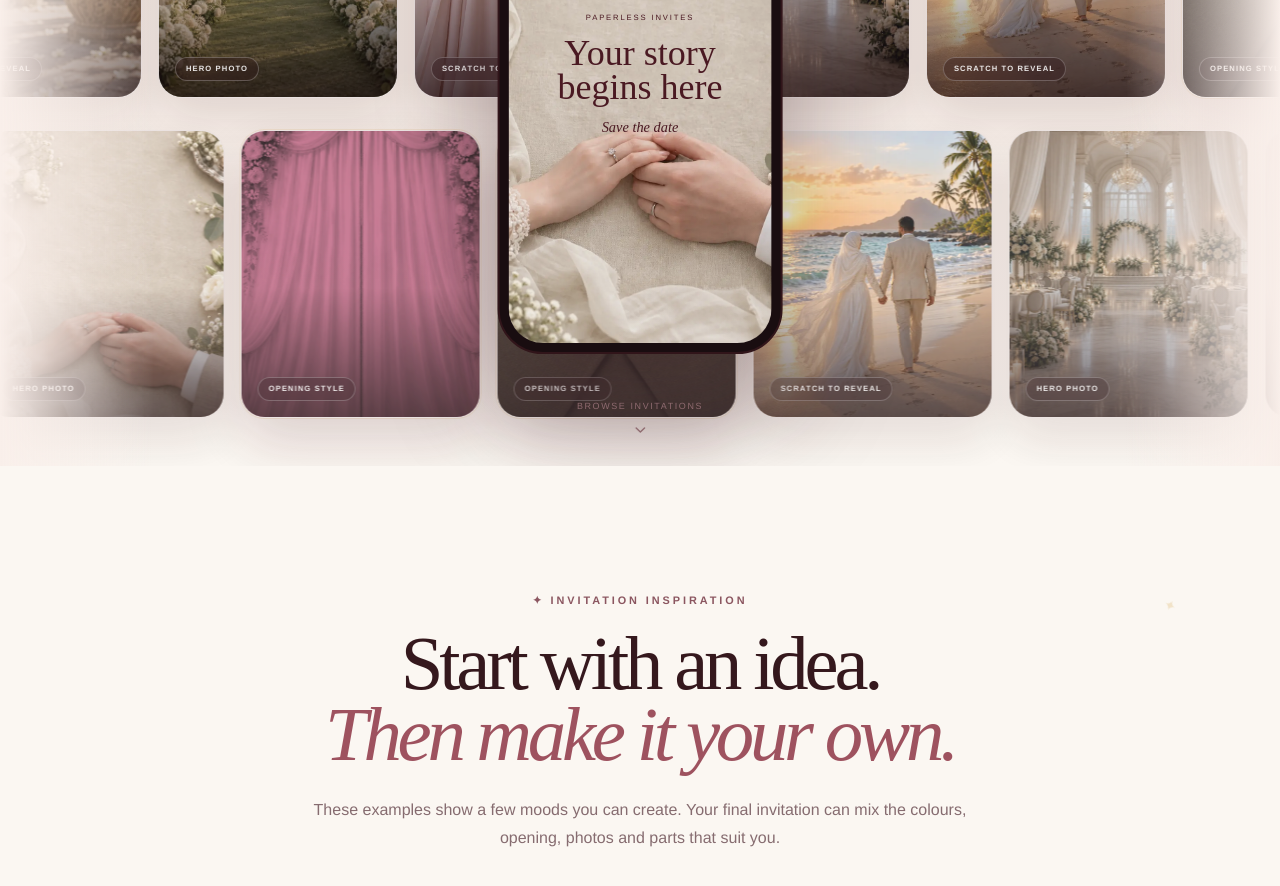
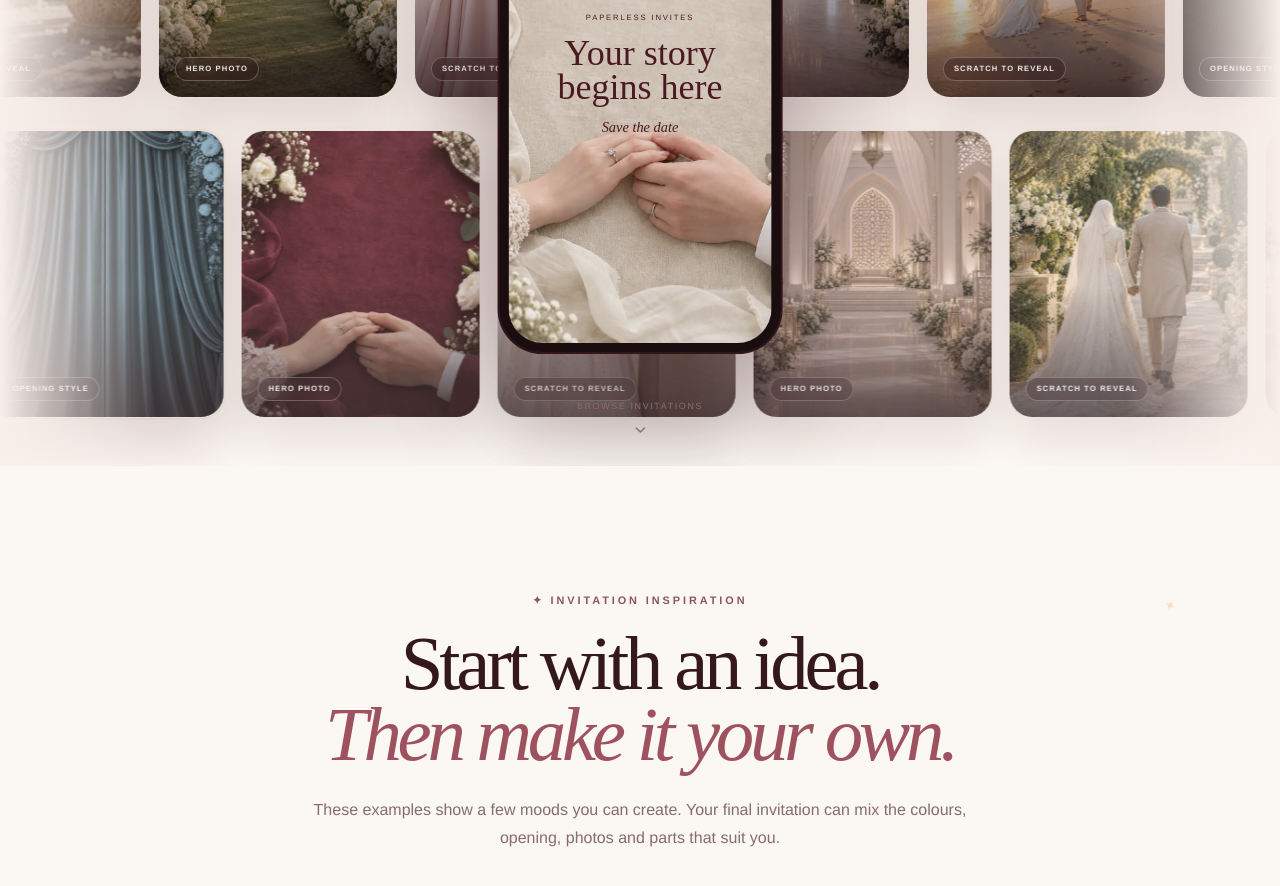
Before and after one commit to Ir-faan/Event-Invitation, a Next.js app: page / in a window 1280 px wide. Shown: the part 960-1846 px from the top of the page. Built offline with nearby package versions, Linux system fonts and the light colour scheme.

Commit message:
Use distinct images across landing marquee rows

```diff
--- a/components/landing-experience-refresh.tsx
+++ b/components/landing-experience-refresh.tsx
@@ -36,7 +36,7 @@ const examples = [
   { name: "Evening Elegance", mood: "Deep colours & an elegant look", image: "/images/moonlit-bloom.webp" },
 ];
 
-// 8 cards total: 6 hero/scratch photos + 2 opening effects = exactly 25% openings.
+// Each marquee row has its own images. Six photo cards + two opening cards keeps openings at 25%.
 const movingShowcase = [
   { image: "/images/builder-hero-beige.webp", label: "Warm beige hero", type: "photo" },
   { image: "/images/builder-interactive-henna-hands.webp", label: "Scratch reveal — henna hands", type: "photo" },
@@ -46,6 +46,17 @@ const movingShowcase = [
   { image: "/images/builder-interactive-island-walk.webp", label: "Scratch reveal — island walk", type: "photo" },
   { image: "/images/builder-envelope-botanical-beige.webp", label: "Botanical envelope opening", type: "opening" },
   { image: "/images/builder-curtain-classic-burgundy.webp", label: "Burgundy curtain reveal", type: "opening" },
+];
+
+const movingShowcaseSecondRow = [
+  { image: "/images/builder-hero-burgundy.webp", label: "Burgundy wedding hero", type: "photo" },
+  { image: "/images/builder-interactive-bouquet.webp", label: "Scratch reveal — bridal bouquet", type: "photo" },
+  { image: "/images/builder-hero-islamic-hall-lilac.webp", label: "Lilac wedding hall hero", type: "photo" },
+  { image: "/images/builder-interactive-garden-walk.webp", label: "Scratch reveal — garden walk", type: "photo" },
+  { image: "/images/builder-hero-ballroom-pink.webp", label: "Pink ballroom hero", type: "photo" },
+  { image: "/images/builder-interactive-hands.webp", label: "Scratch reveal — couple hands", type: "photo" },
+  { image: "/images/builder-envelope-classic-olive.webp", label: "Olive envelope opening", type: "opening" },
+  { image: "/images/builder-curtain-botanical-dusty-blue.webp", label: "Dusty blue curtain reveal", type: "opening" },
 ];
 
 const designProcess = [
@@ -169,7 +180,7 @@ export function LandingExperienceRefresh() {
           </div>
           <div className="marquee-row row-two" aria-hidden="true">
             <div className="marquee-track reverse">
-              {[...movingShowcase].reverse().concat([...movingShowcase].reverse()).map((card, index) => <MovingCard key={`b-${index}`} card={card} small />)}
+              {[...movingShowcaseSecondRow, ...movingShowcaseSecondRow].map((card, index) => <MovingCard key={`b-${index}`} card={card} small />)}
             </div>
           </div>
           <div className="spotlight-phone" aria-hidden="true">
```
